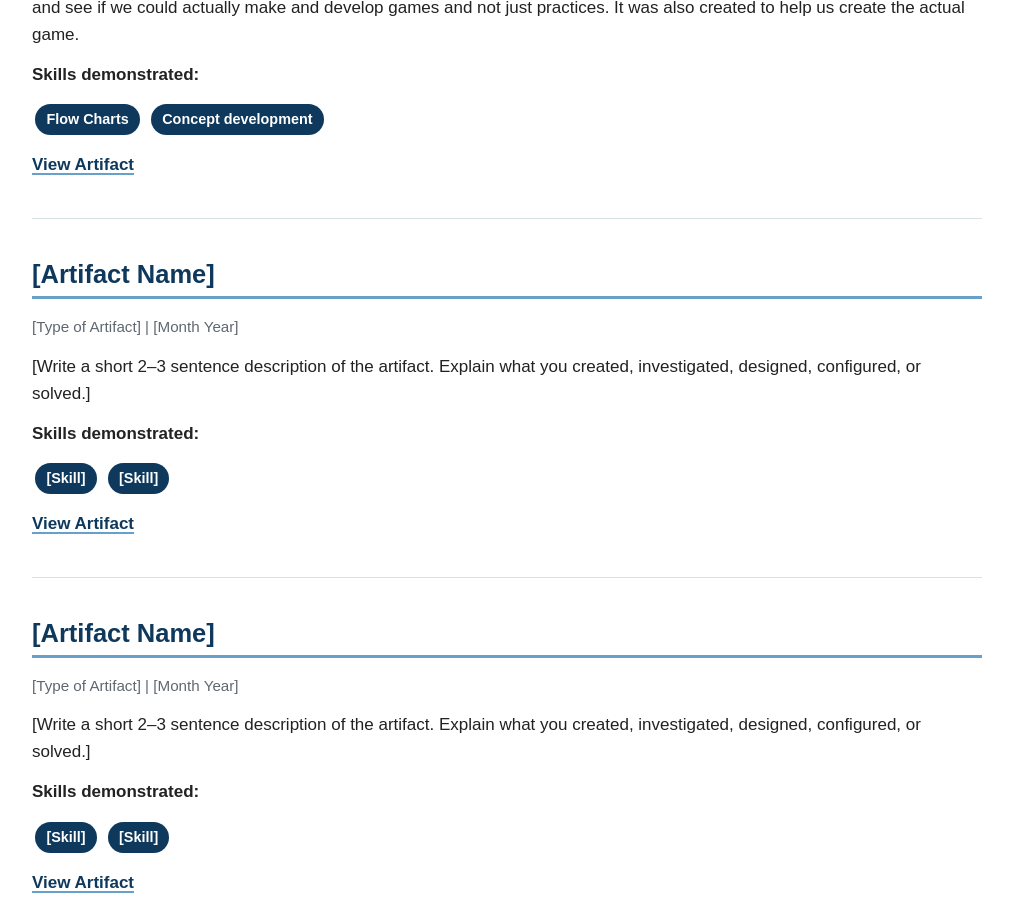
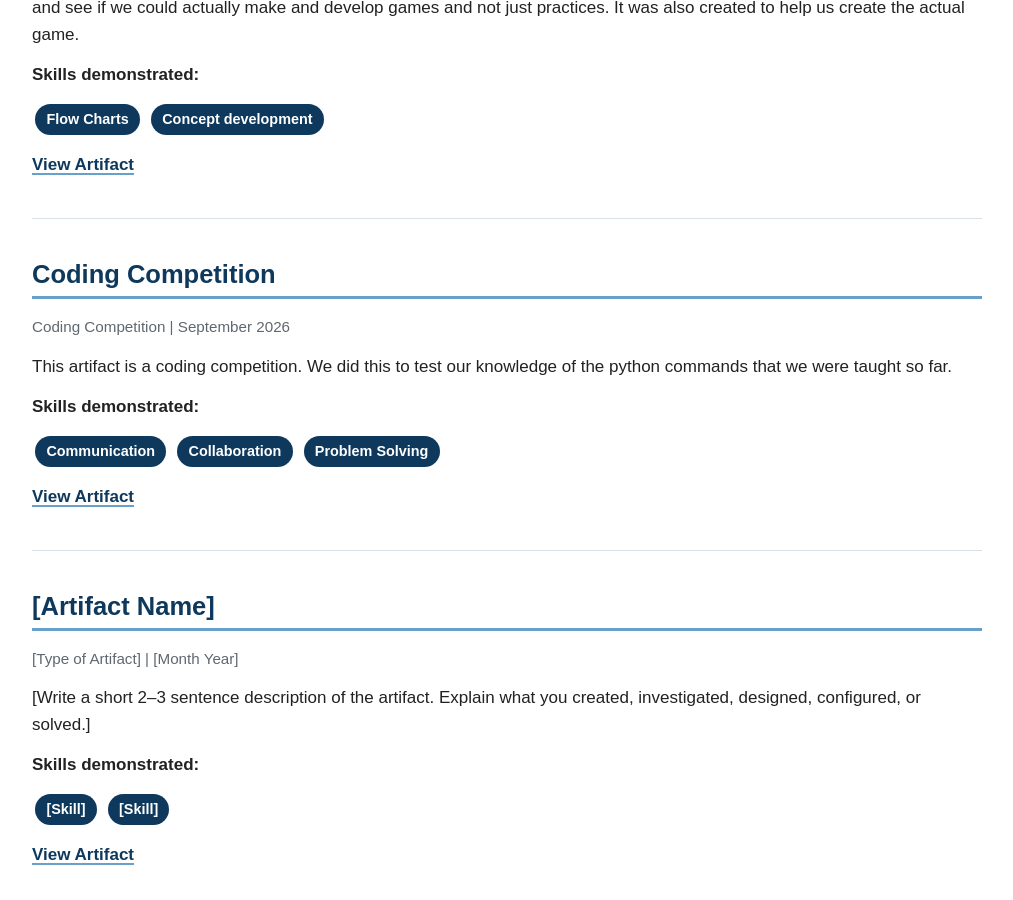
Before and after one commit to Yoav321/Apex-Portfolio, a Jekyll site: the page built from artifacts.md, in a window 1280 px wide and 900 px high, scrolled down 1893 px. Shown: the whole window, without its empty margins (133-1146 px from the left). Built offline with Jekyll 4.4.1, drawn with Linux system fonts in a browser that asks for light colours.

Commit message:
update coding competition artifact and artifact.md

```diff
--- a/artifacts.md
+++ b/artifacts.md
@@ -83,15 +83,16 @@ This artifact is a plan for a interactive text adventure. The context in which i
 
 ---
 
-## [Artifact Name]
-<p class="artifact-meta">[Type of Artifact] | [Month Year]</p>
+## Coding Competition
+<p class="artifact-meta"> Coding Competition | September 2026</p>
 
-[Write a short 2–3 sentence description of the artifact. Explain what you created, investigated, designed, configured, or solved.]
+This artifact is a coding competition. We did this to test our knowledge of the python commands that we were taught so far.
 
 **Skills demonstrated:**
 
-<span class="skill-tag">[Skill]</span>
-<span class="skill-tag">[Skill]</span>
+<span class="skill-tag">Communication</span>
+<span class="skill-tag">Collaboration</span>
+<span class="skill-tag">Problem Solving</span>
 
 [View Artifact](artifacts/ARTIFACT-FOLDER/)
 
```
Also changed, not shown: artifacts/Coding_Competition/index.md (+3 -3 lines).
